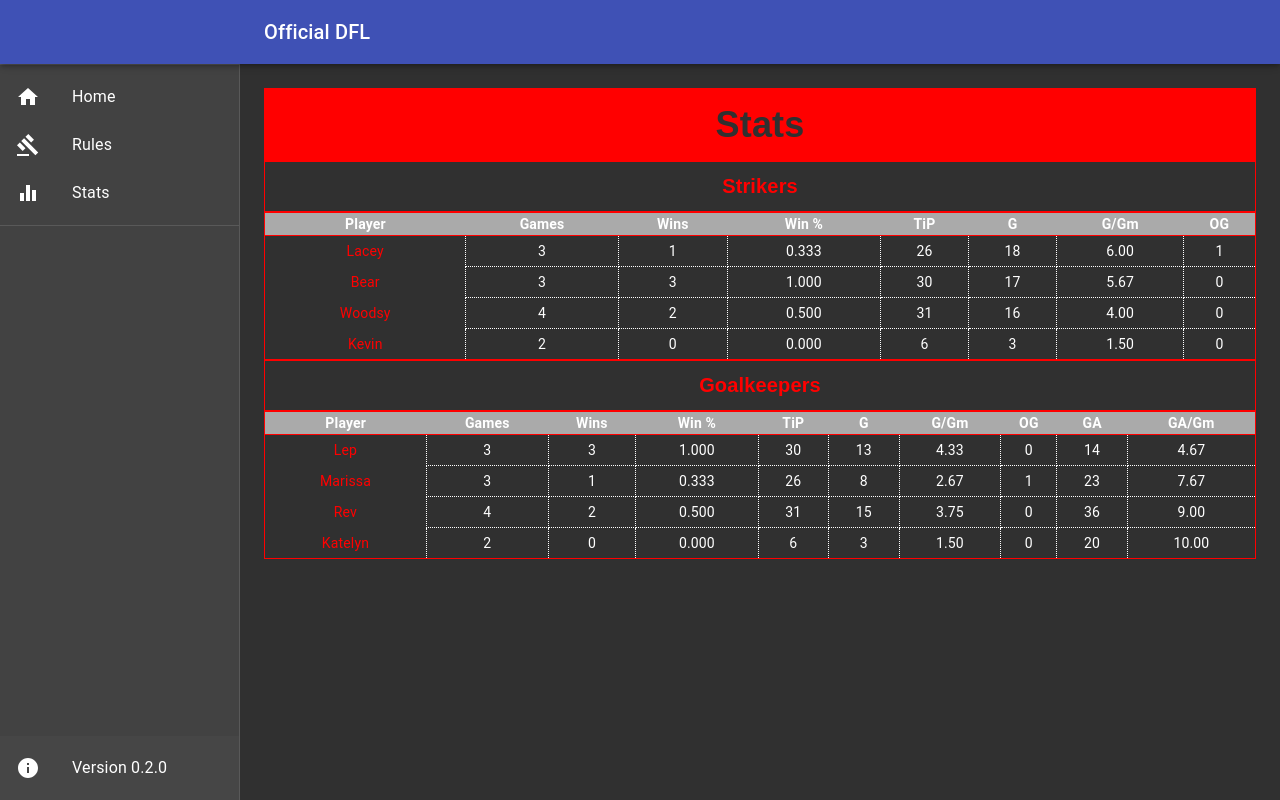
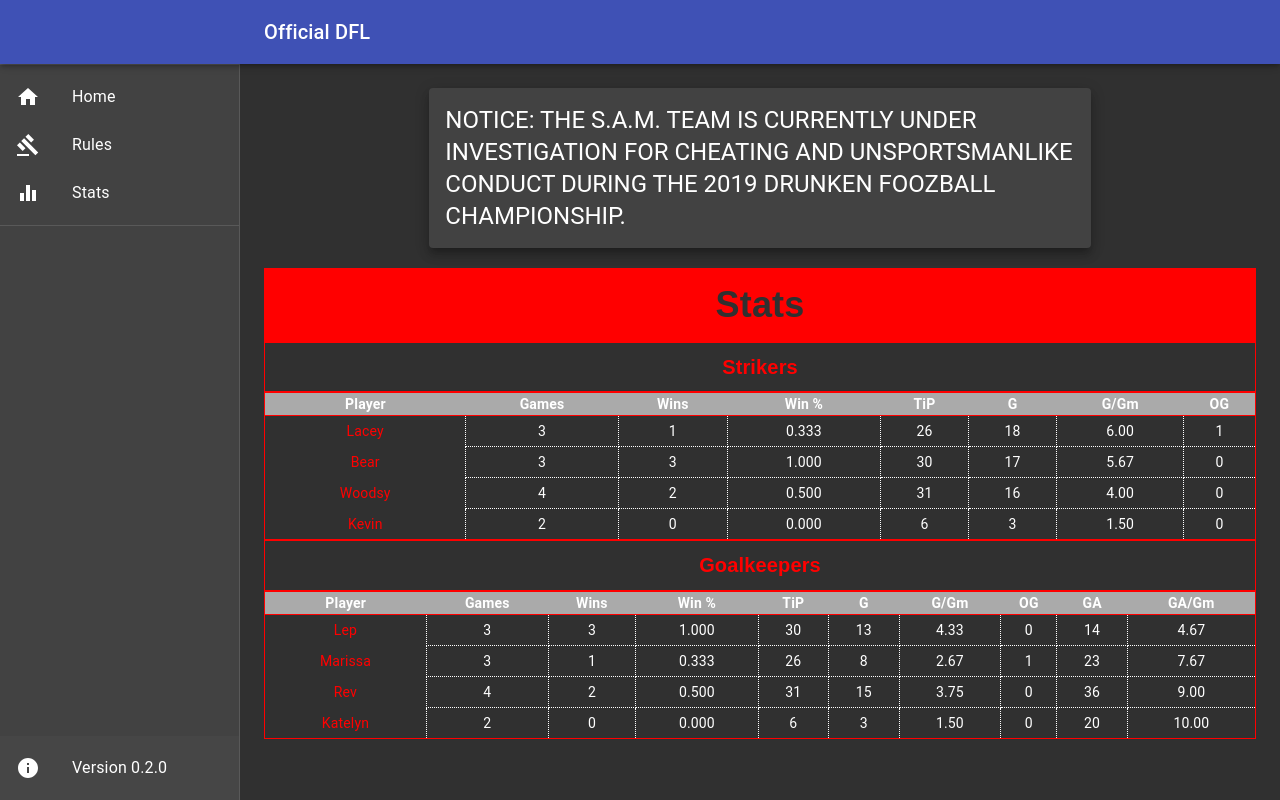
Before and after one commit to frankMazzarella/drunken-foozball-client, a React (Create React App) app: page /stats in a window 1280 px wide. Built offline with nearby package versions, Linux system fonts and the light colour scheme.

Commit message:
adding cheating banner shame on S.A.M.

```diff
--- a/src/stats/Stats.js
+++ b/src/stats/Stats.js
@@ -1,10 +1,25 @@
 import React, { Component } from 'react';
+import Card from '@material-ui/core/Card';
+import CardHeader from '@material-ui/core/CardHeader';
+import Grid from '@material-ui/core/Grid';
+
 import './stats_style.css'
 
 export default class Item extends Component {
+  warning = `NOTICE: THE S.A.M. TEAM IS CURRENTLY UNDER INVESTIGATION FOR CHEATING
+    AND UNSPORTSMANLIKE CONDUCT DURING THE 2019 DRUNKEN FOOZBALL CHAMPIONSHIP.`
+
   render() {
     return (
-      <div>
+      <React.Fragment>
+        <Grid container direction="column" alignItems="center">
+          <Grid item sm={10} lg={8}>
+            <Card raised>
+              <CardHeader title={this.warning} />
+            </Card>
+          </Grid>
+        </Grid>
+        <br />
         <h1 id="statsheader">Stats</h1>
         <h2 id="positionheader">Strikers</h2>
         <table id="statstable">
@@ -126,7 +141,7 @@ export default class Item extends Component {
             </tr>
           </tbody>
         </table>
-      </div>
+      </React.Fragment>
     );
   }
 }
```
